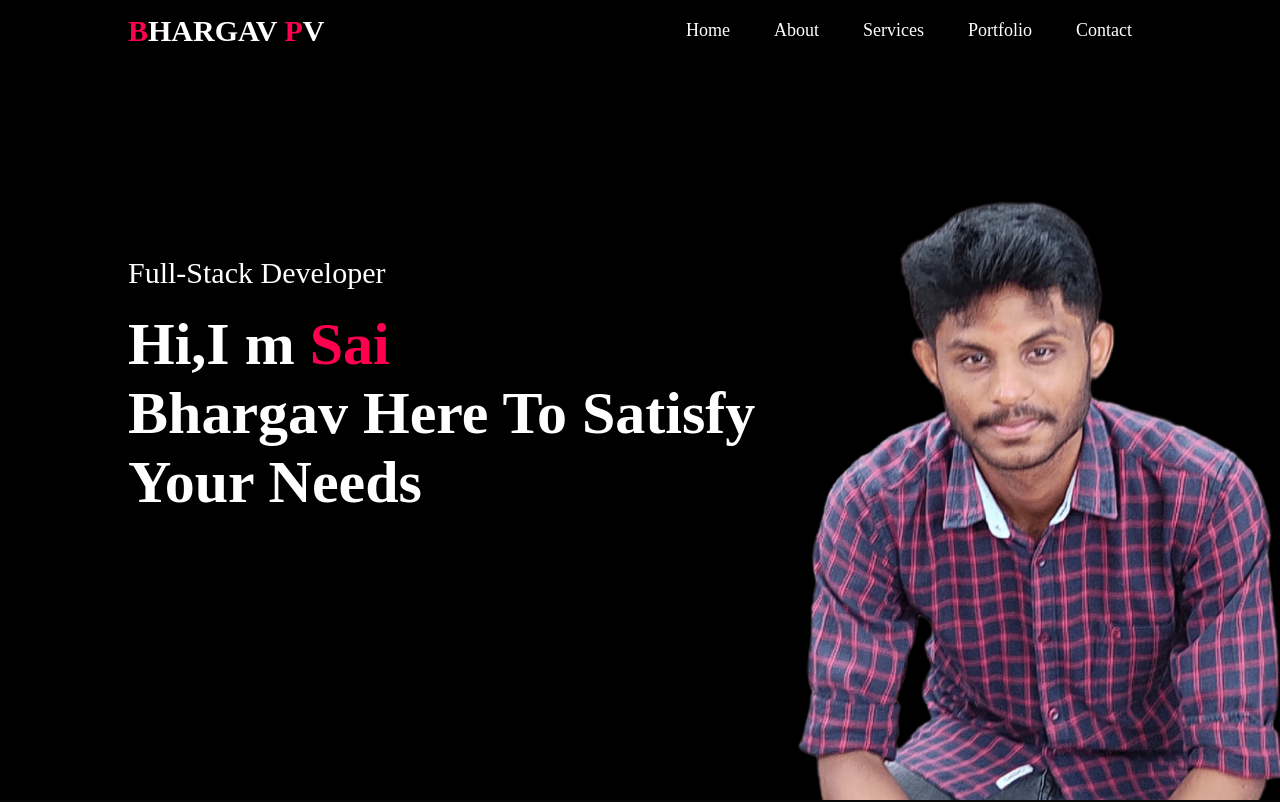
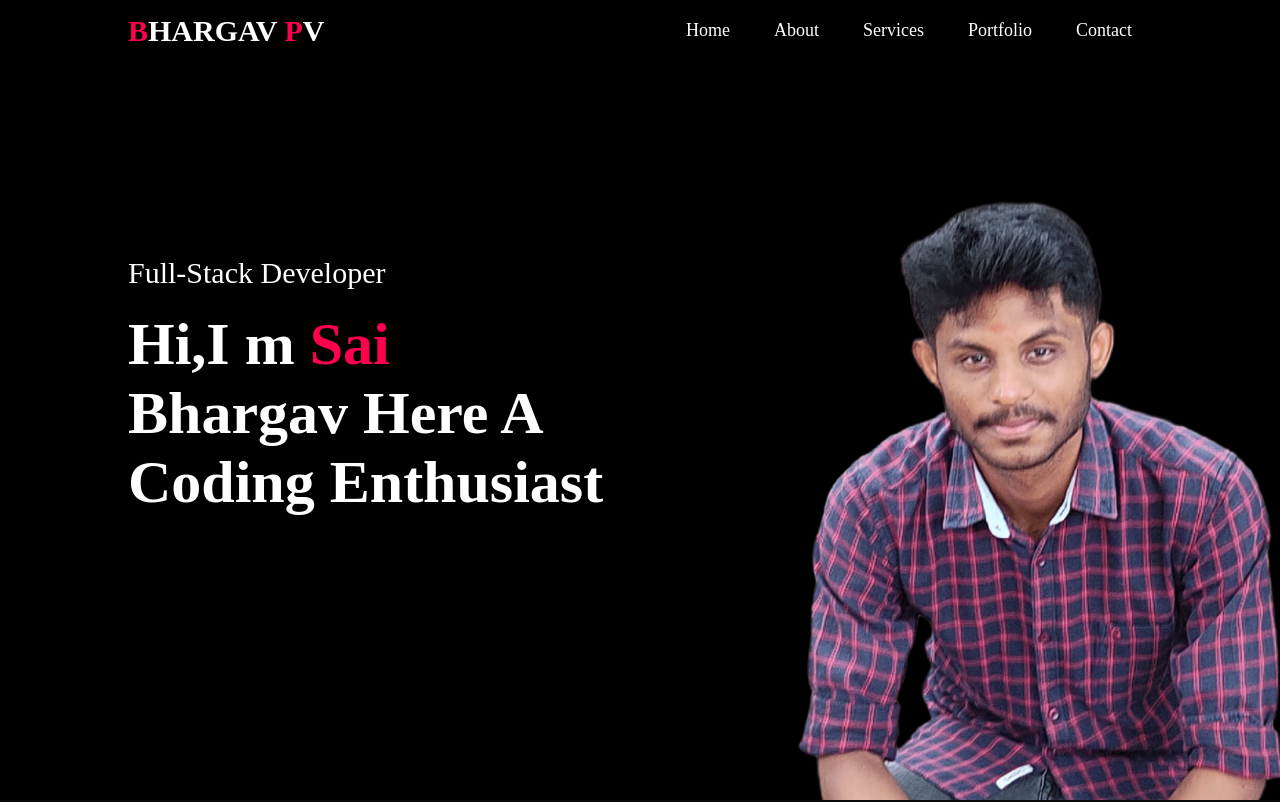
Before and after one commit to pvbhargav/portfolio, a website: page index.html in a window 1280 px wide. Shown: the top 802 px of the page. Drawn offline with Linux system fonts and the light colour scheme.

Commit message:
index.html

```diff
--- a/index.html
+++ b/index.html
@@ -23,7 +23,7 @@
             </nav>
             <div class="header-text">
                 <p>Full-Stack Developer</p>
-                <h1>Hi,I m <span>Sai</span><br> Bhargav Here To Satisfy <br> Your Needs</h1>
+                <h1>Hi,I m <span>Sai</span><br> Bhargav Here A <br> Coding Enthusiast</h1>
             </div>
         </div>
     </div>
```
